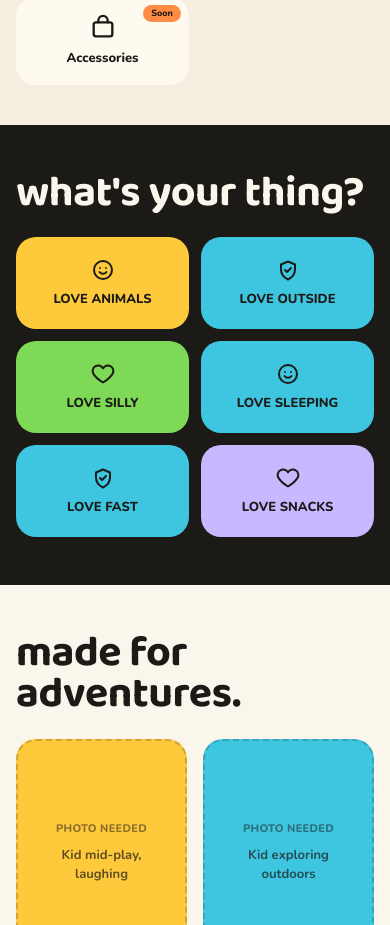
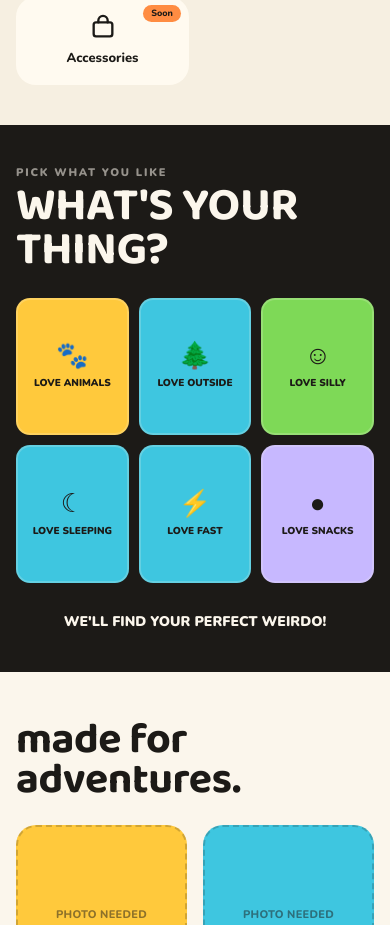
Before and after one commit to CDunell/shirtfaced, a Next.js app in the folder curbstamps-site/: page / in a window 390 px wide. Shown: the part 2620-3545 px from the top of the page. Built offline with nearby package versions, Linux system fonts and the light colour scheme.

Commit message:
feat(curbstamps): rebuild mobile weirdo match interaction

```diff
--- a/curbstamps-site/src/components/home/WeirdoMatch.tsx
+++ b/curbstamps-site/src/components/home/WeirdoMatch.tsx
@@ -3,21 +3,14 @@
 import { useState } from "react";
 import Link from "next/link";
 import { getCreature, uiAccentFor } from "@/lib/creatures";
-import { IconHeart, IconShield, IconSmile, IconArrowRight } from "@/components/Icons";
 
-/**
- * Section H — "WEIRDO MATCH" (DESIGN_HANDOFF.md §4.H): a six-button picker,
- * not a quiz. Each option maps to three creatures by personality fit — a
- * judgement call made here, not derived from any tagging data that exists
- * yet (there is no "vibe" field on Creature).
- */
 const OPTIONS = [
-  { key: "animals", label: "LOVE ANIMALS", icon: IconSmile, matches: ["grit", "snu", "squib"] },
-  { key: "outside", label: "LOVE OUTSIDE", icon: IconShield, matches: ["twig", "claw", "plod"] },
-  { key: "silly", label: "LOVE SILLY", icon: IconHeart, matches: ["dreg", "bub", "lod"] },
-  { key: "sleeping", label: "LOVE SLEEPING", icon: IconSmile, matches: ["bub", "plod", "lod"] },
-  { key: "fast", label: "LOVE FAST", icon: IconShield, matches: ["twig", "claw", "grit"] },
-  { key: "snacks", label: "LOVE SNACKS", icon: IconHeart, matches: ["grub", "blip", "murk"] },
+  { key: "animals", label: "LOVE ANIMALS", emoji: "🐾", matches: ["grit", "snu", "squib"] },
+  { key: "outside", label: "LOVE OUTSIDE", emoji: "🌲", matches: ["twig", "claw", "plod"] },
+  { key: "silly", label: "LOVE SILLY", emoji: "☺", matches: ["dreg", "bub", "lod"] },
+  { key: "sleeping", label: "LOVE SLEEPING", emoji: "☾", matches: ["bub", "plod", "lod"] },
+  { key: "fast", label: "LOVE FAST", emoji: "⚡", matches: ["twig", "claw", "grit"] },
+  { key: "snacks", label: "LOVE SNACKS", emoji: "●", matches: ["grub", "blip", "murk"] },
 ] as const;
 
 export function WeirdoMatch() {
@@ -26,10 +19,11 @@ export function WeirdoMatch() {
 
   return (
     <section className="bg-ink text-paper">
-      <div className="mx-auto max-w-5xl px-4 py-12 sm:px-6">
-        <h2 className="display text-[11vw] leading-[0.9] sm:text-[38px]">what&apos;s your thing?</h2>
+      <div className="mx-auto max-w-5xl px-4 py-10 sm:px-6 sm:py-14">
+        <p className="mb-1 text-[11px] font-black uppercase tracking-[0.16em] text-paper/55">Pick what you like</p>
+        <h2 className="display text-[12vw] uppercase leading-[0.86] sm:text-[44px]">what&apos;s your<br />thing?</h2>
 
-        <div className="mt-6 grid grid-cols-2 gap-3 sm:grid-cols-3">
+        <div className="mt-6 grid grid-cols-3 gap-2.5 sm:grid-cols-6">
           {OPTIONS.map((o) => {
             const accent = uiAccentFor(o.matches[0]);
             const isActive = picked === o.key;
@@ -39,38 +33,31 @@ export function WeirdoMatch() {
                 type="button"
                 onClick={() => setPicked(o.key)}
                 aria-pressed={isActive}
-                className="press flex min-h-[92px] flex-col items-center justify-center gap-2 rounded-[20px] text-center text-ink"
-                style={{ background: accent.hex, outline: isActive ? "3px solid var(--color-paper)" : undefined }}
+                className="press flex aspect-[0.82] min-h-[110px] flex-col items-center justify-center gap-2 rounded-[14px] border-2 border-paper/20 p-2 text-center text-ink"
+                style={{ background: accent.hex, outline: isActive ? "3px solid #fffaf0" : undefined }}
               >
-                <o.icon className="h-6 w-6" />
-                <span className="text-[13px] font-extrabold">{o.label}</span>
+                <span className="text-[26px] leading-none" aria-hidden="true">{o.emoji}</span>
+                <span className="text-[10px] font-black leading-tight">{o.label}</span>
               </button>
             );
           })}
         </div>
 
+        <p className="mt-7 text-center text-[14px] font-black uppercase">We&apos;ll find your perfect weirdo!</p>
+
         {option && (
-          <div className="fade-rise mt-8 rounded-[22px] bg-paper/10 p-5">
-            <p className="text-[13px] font-bold text-paper/70">Good pick. Try these:</p>
-            <div className="mt-4 grid grid-cols-3 gap-3">
+          <div className="fade-rise mt-5 grid grid-cols-3 gap-2">
             {option.matches.map((slug) => {
               const creature = getCreature(slug);
               if (!creature) return null;
               return (
-                  <Link
-                    key={slug}
-                    href={`/products/${slug}-tee`}
-                    className="press flex flex-col items-center gap-2 rounded-[16px] bg-paper p-3 text-ink"
-                  >
+                <Link key={slug} href={`/products/${slug}-tee`} className="press rounded-[14px] bg-paper p-2 text-center text-ink">
                   {/* eslint-disable-next-line @next/next/no-img-element */}
-                    <img src={`/curbstamps/creatures/${slug}-dark.svg`} alt="" aria-hidden="true" className="h-10 w-full object-contain" />
-                    <span className="flex items-center gap-1 text-[12px] font-extrabold">
-                      {creature.name} <IconArrowRight className="h-3 w-3" />
-                    </span>
+                  <img src={`/creatures/${slug}-icon.png`} alt={`${creature.name} creature`} className="mx-auto h-16 w-full object-contain" />
+                  <span className="text-[11px] font-black uppercase">{creature.name}</span>
                 </Link>
               );
             })}
-            </div>
           </div>
         )}
       </div>
```
Lines whose indentation alone changed are shown as unchanged.
